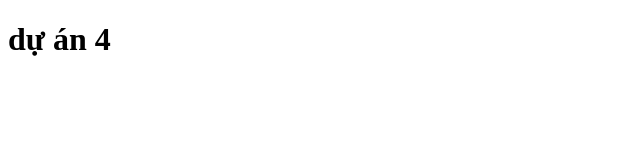
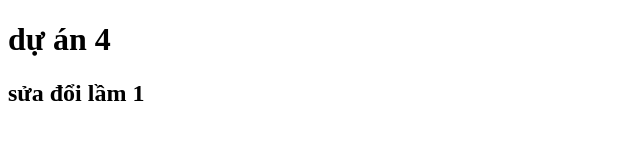
Before and after one commit to nthiep5402-max/duan4, a plain HTML site: page index.html in a window 1280 px wide. Shown: the whole page, without its empty margins (0-640 px from the left). Drawn offline with Linux system fonts and the light colour scheme.

Commit message:
2nd commit

```diff
--- a/index.html
+++ b/index.html
@@ -7,5 +7,6 @@
 </head>
 <body>
     <h1>dự án 4</h1>
+    <h2>sửa đổi lầm 1</h2>
 </body>
 </html>
```
